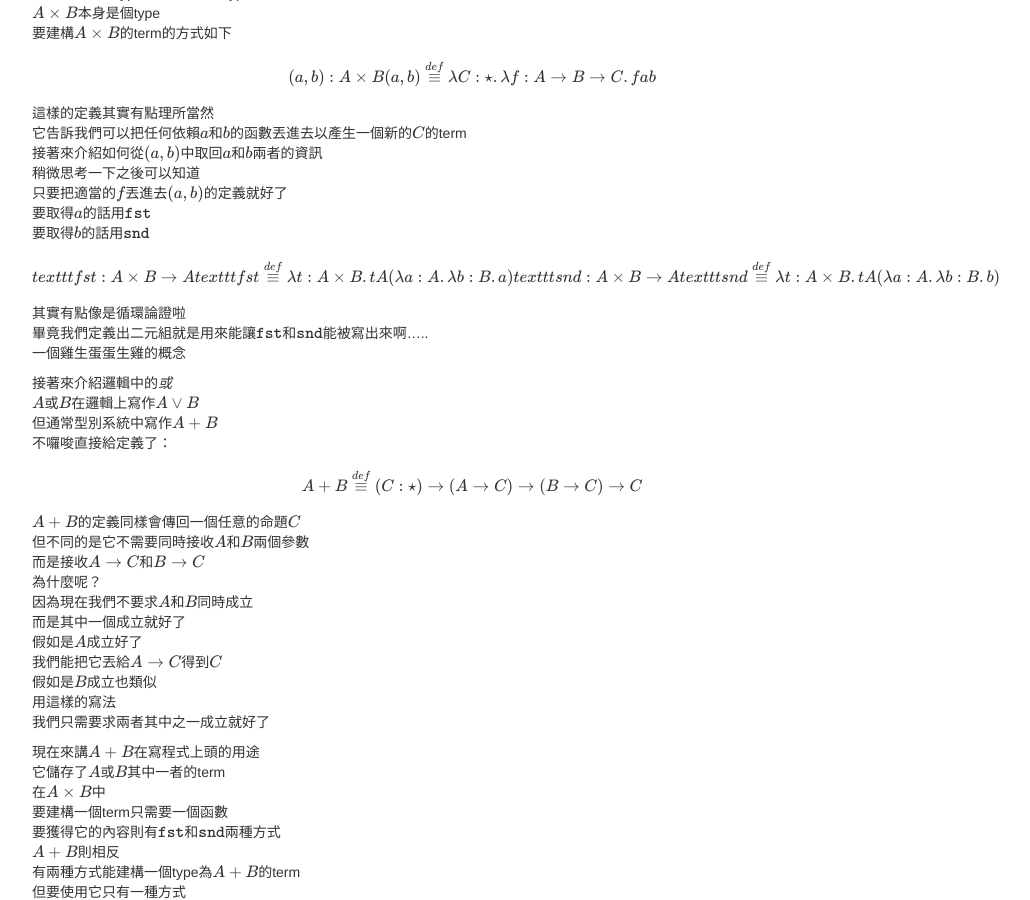
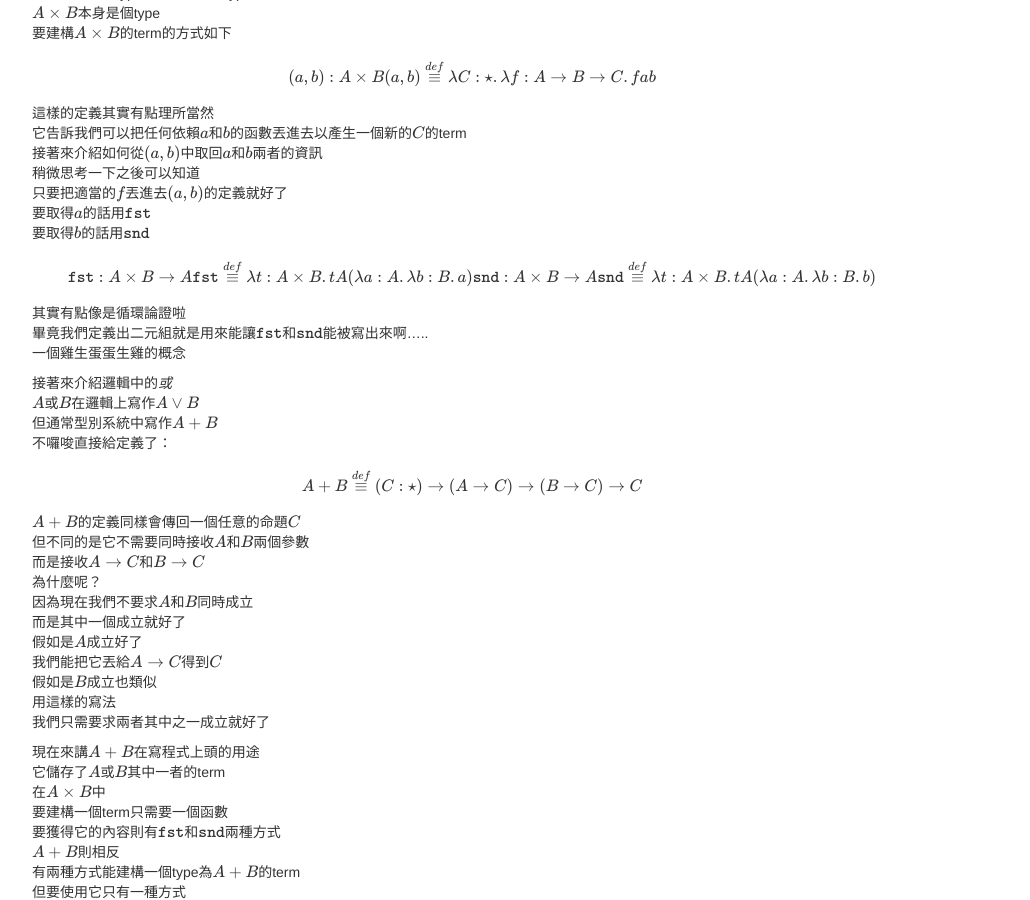
Before and after one commit to AndyShiue/AndyShiue.github.io, a Jekyll site: the page built from _posts/lambda/2016-09-18-Curry-Howard.md, in a window 1280 px wide and 900 px high, scrolled down 4252 px. Shown: the whole window, without its empty margins (168-1198 px from the left). Built offline with Jekyll 4.4.1, drawn with Linux system fonts in a browser that asks for light colours; formulas are drawn with MathJax 3; comment, search, counter and statistics services are not loaded.

Commit message:
Fix mathjax.

```diff
--- a/_posts/lambda/2016-09-18-Curry-Howard.md
+++ b/_posts/lambda/2016-09-18-Curry-Howard.md
@@ -240,11 +240,11 @@ $$
 要取得\\(b\\)的話用\\(\texttt{snd}\\)
 
 $$
-texttt{fst}: A \times B \to A
-texttt{fst} \stackrel{def}{\equiv} \lambda t: A \times B. t A (\lambda a: A. \lambda b: B. a)
+\texttt{fst}: A \times B \to A
+\texttt{fst} \stackrel{def}{\equiv} \lambda t: A \times B. t A (\lambda a: A. \lambda b: B. a)
 
-texttt{snd}: A \times B \to A
-texttt{snd} \stackrel{def}{\equiv} \lambda t: A \times B. t A (\lambda a: A. \lambda b: B. b)
+\texttt{snd}: A \times B \to A
+\texttt{snd} \stackrel{def}{\equiv} \lambda t: A \times B. t A (\lambda a: A. \lambda b: B. b)
 $$
 
 其實有點像是循環論證啦
```
